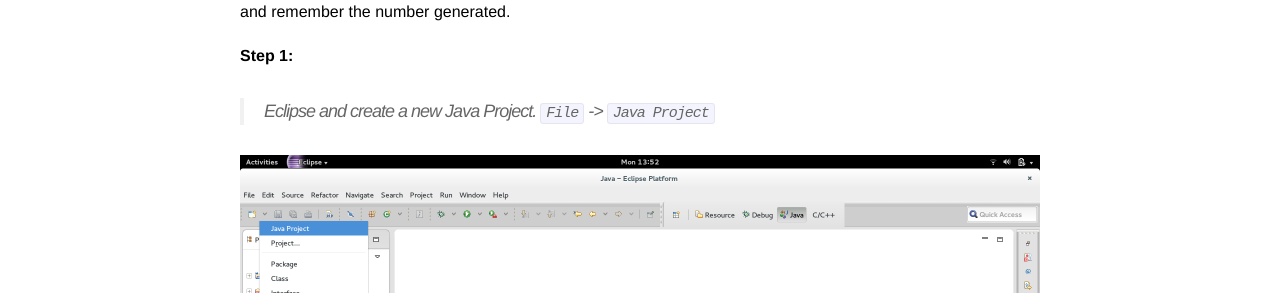
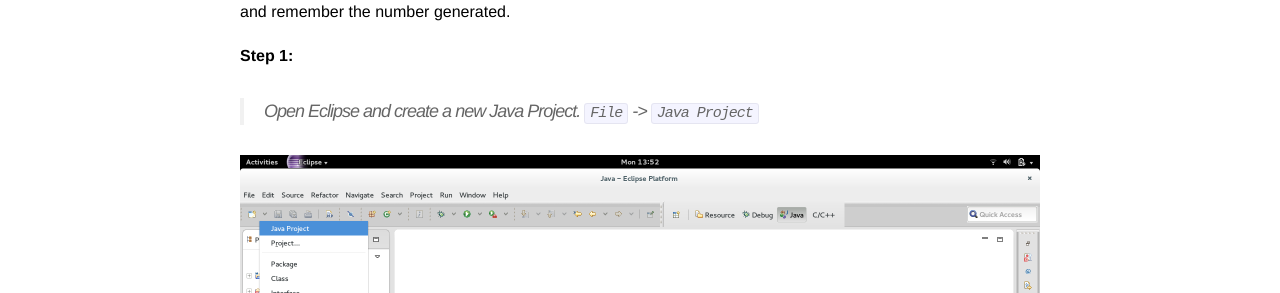
Before and after one commit to Dismembered/Dismembered.github.io, a Jekyll site: the page built from _posts/2014-06-23-HelloWorld-Tutorial_part1.markdown, in a window 1280 px wide and 900 px high. Shown: the part 389-682 px from the top of the window. Built offline with Jekyll 4.4.1, drawn with Linux system fonts in a browser that asks for light colours.

Commit message:
Update 2014-06-23-HelloWorld-Tutorial_part1.markdown

```diff
--- a/_posts/2014-06-23-HelloWorld-Tutorial_part1.markdown
+++ b/_posts/2014-06-23-HelloWorld-Tutorial_part1.markdown
@@ -14,11 +14,12 @@
 
 **Step 1:**
 
-> Eclipse and create a new Java Project. `File` -> `Java Project`
+> Open Eclipse and create a new Java Project. `File` -> `Java Project`
 
 ![drawing](/images/screenshot_0.png)
 
 **Step 2:**
+
 > In the new window change the `Project name` field input your name. Then click `Finish` in the lower right hand corner.
 
 ![drawing](/images/screenshot_1.png)
```
